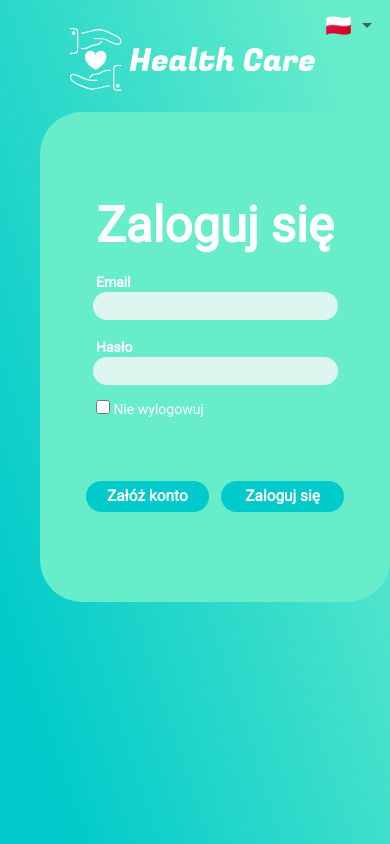
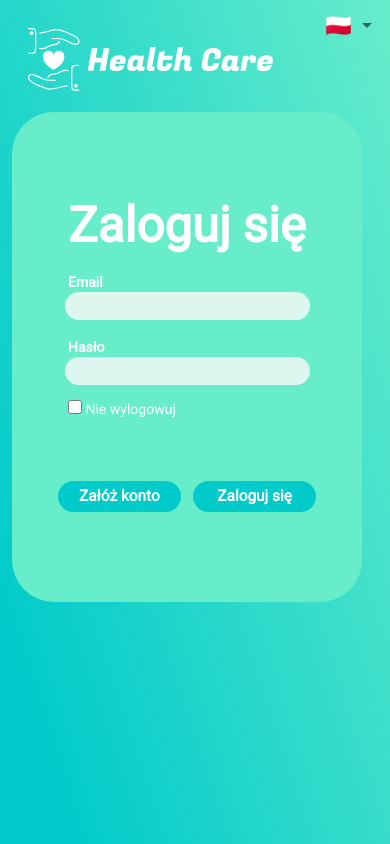
Before and after one commit to gdudek-dev/health-helper, an Angular app in the folder health-helper-app/: page /login in a window 390 px wide. Built offline with nearby package versions, Linux system fonts and the light colour scheme.

Commit message:
add aditional @media

```diff
--- a/health-helper-app/src/app/components/login/login.component.scss
+++ b/health-helper-app/src/app/components/login/login.component.scss
@@ -144,4 +144,18 @@
     #sign-in {
         margin-left: 2em;
     }
+
+    #background {
+        background: linear-gradient(71.96deg, #00CACA 10%, #68EDCB 100.99%, #68EDCB 120%, #00BEFF 130.23%);
+    }
 }
+
+@media(max-width:400px) {
+    #logo {
+        left: 2em;
+    }
+
+    #sign-in {
+        margin-left: 0em;
+    }
+}
```
